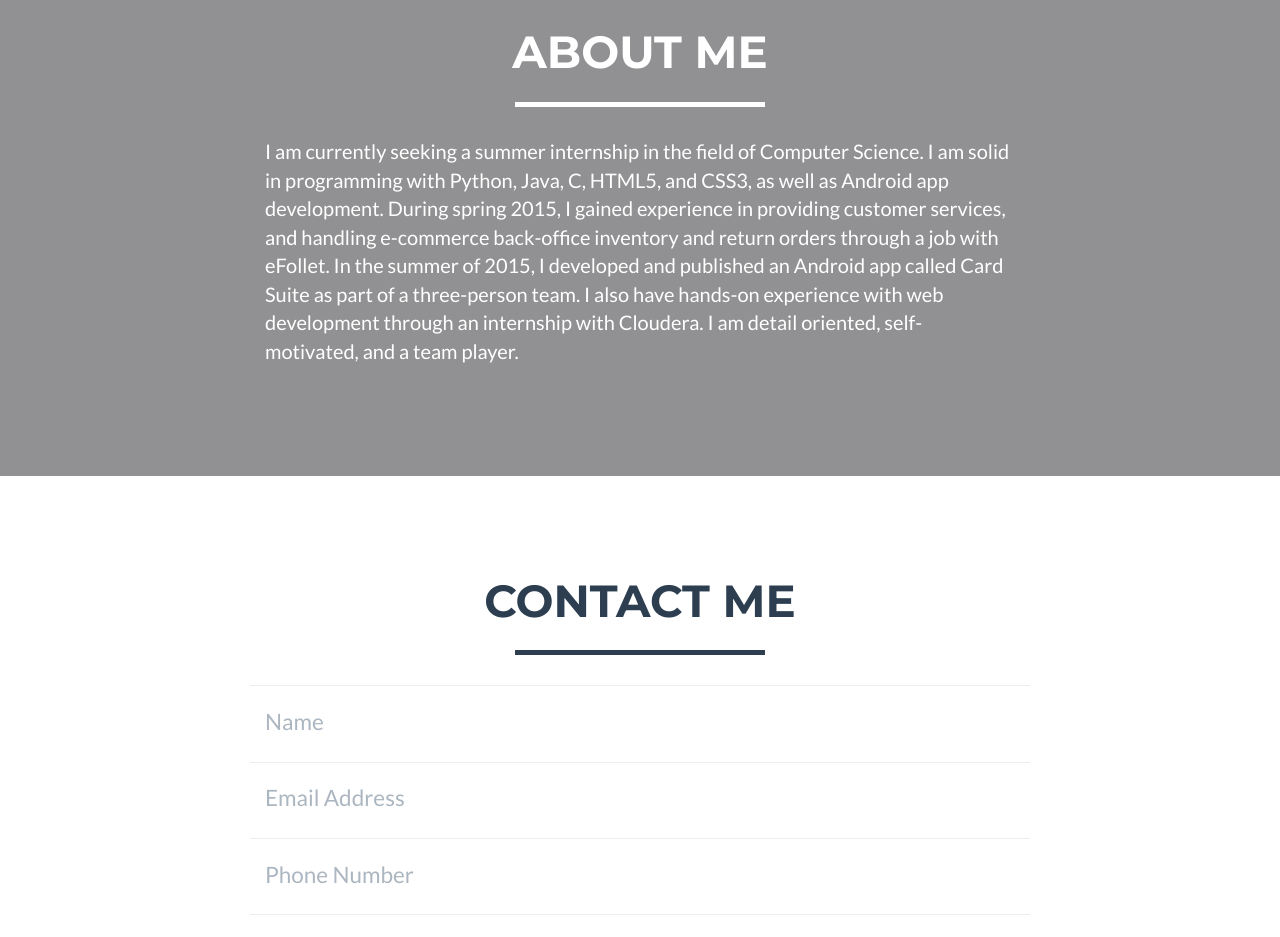
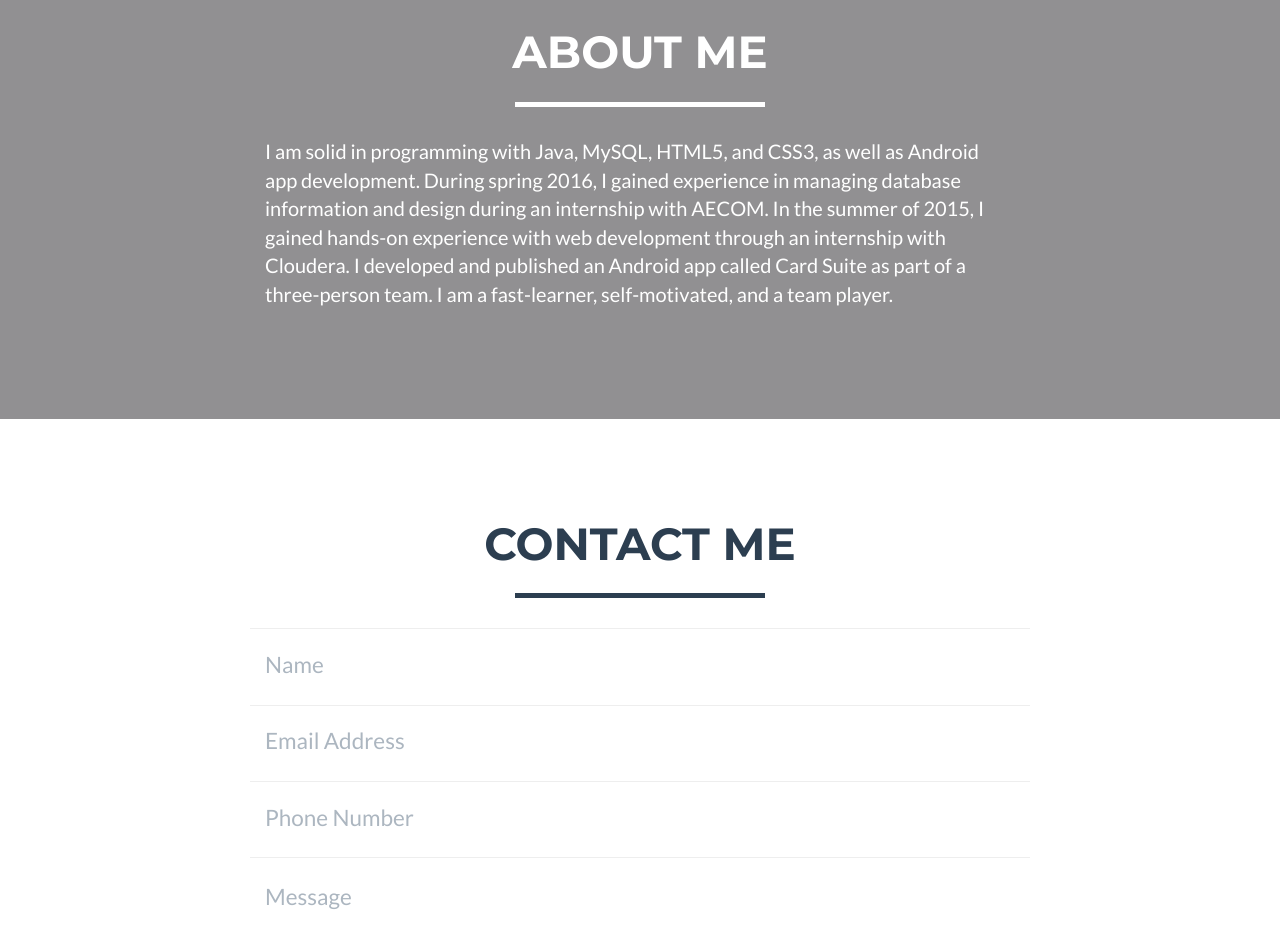
Before and after one commit to gchan5/gchan5.github.io, a plain HTML site: page index.html in a window 1280 px wide. Shown: the part 1420-2357 px from the top of the page. Drawn offline with nearby package versions, Linux system fonts and the light colour scheme.

Commit message:
Change summary, add favicon

```diff
--- a/index.html
+++ b/index.html
@@ -16,6 +16,9 @@
 
     <!-- Custom CSS -->
     <link href="css/freelancer.css" rel="stylesheet">
+
+    <!-- Favicon -->
+    <link rel='shortcut icon' href='img/favicon.png' type='image/x-icon'/ >
 
     <!-- Custom Fonts -->
     <link href="font-awesome/css/font-awesome.min.css" rel="stylesheet" type="text/css">
@@ -140,10 +143,11 @@
             </div>
             <div class="row">
                 <div class="col-lg-8 col-lg-offset-2">
-                    <p>I am currently seeking a summer internship in the field of Computer Science. I am solid in programming with Python, Java, C, HTML5, and CSS3, as well as Android app development.
-                        During spring 2015, I gained experience in providing customer services, and handling e-commerce back-office inventory and return orders through a job with eFollet.
-                        In the summer of 2015, I developed and published an Android app called Card Suite as part of a three-person team. I also have hands-on experience with web development
-                        through an internship with Cloudera. I am detail oriented, self-motivated, and a team player.</p>
+                    <p>I am solid in programming with Java, MySQL, HTML5, and CSS3, as well as Android app development.
+                        During spring 2016, I gained experience in managing database information and design during an internship with AECOM.
+                        In the summer of 2015, I gained hands-on experience with web development through an internship with Cloudera.
+                        I developed and published an Android app called Card Suite as part of a three-person team.
+                        I am a fast-learner, self-motivated, and a team player.</p>
                 </div>
             </div>
         </div>
```
Also changed, not shown: img/favicon.png (added).
